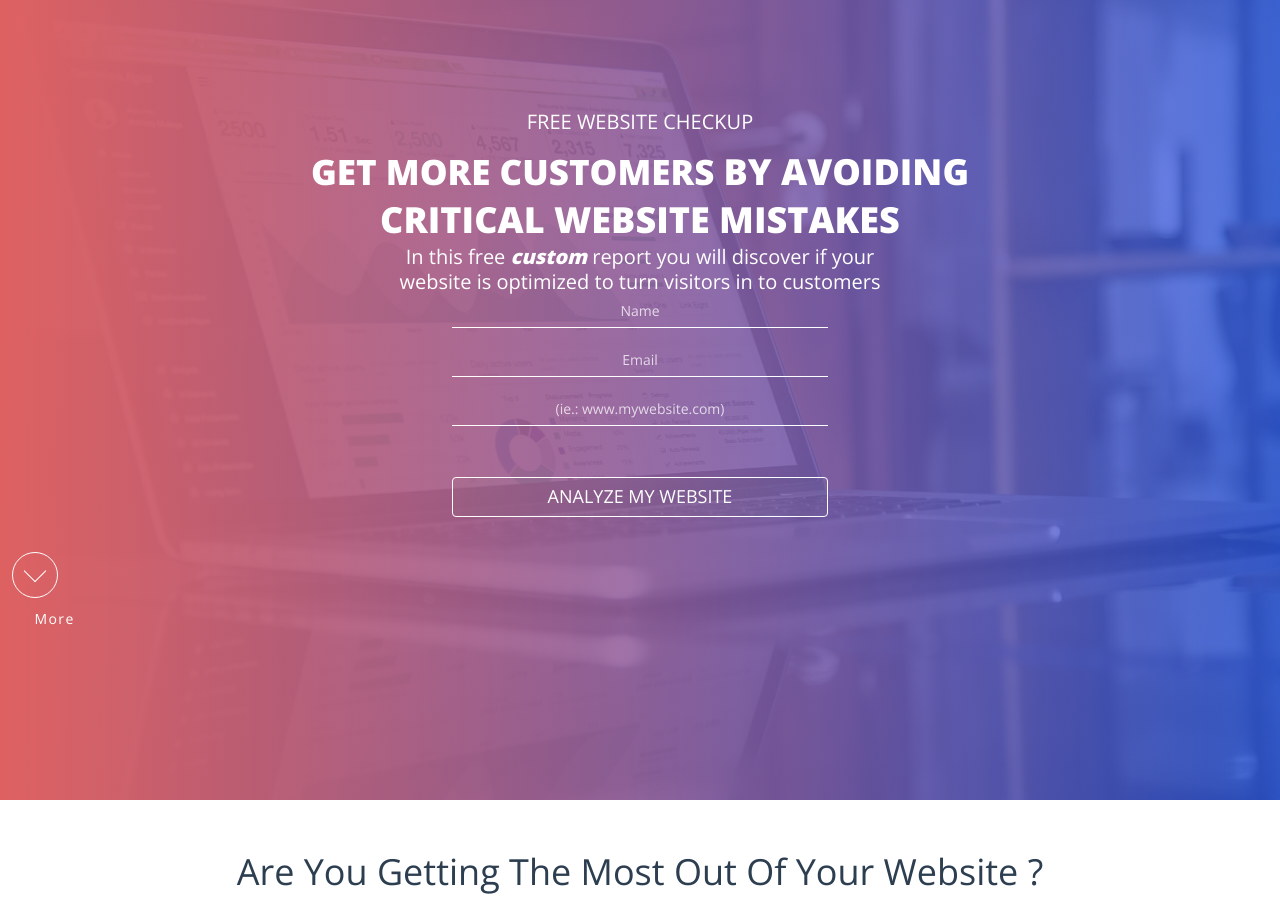
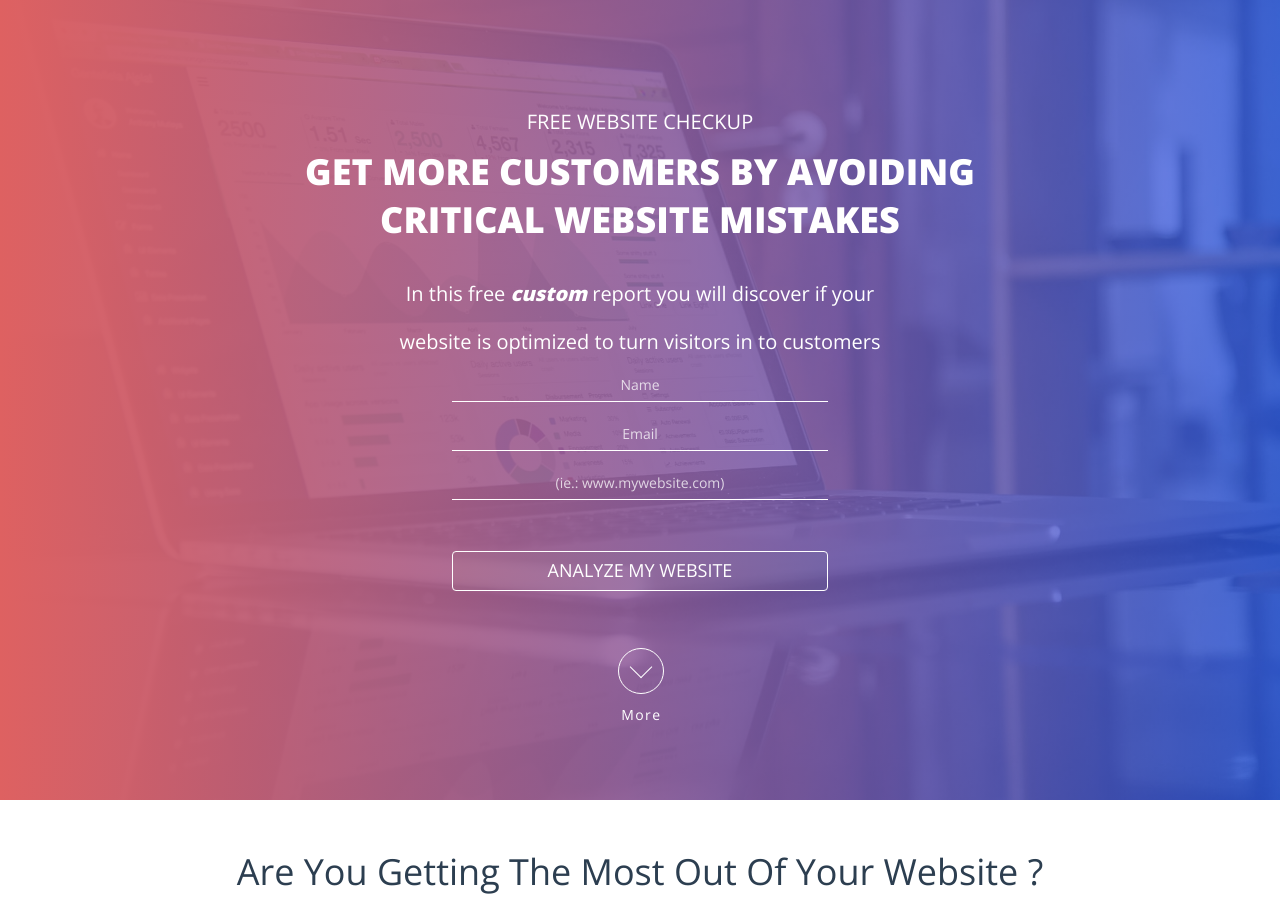
Before and after one commit to andreitobias/myapp, a Rails app: page / in a window 1280 px wide. Shown: the top 920 px of the page. Run offline with Rails 7, Linux system fonts and the light colour scheme; style sheets or scripts are compiled from the project's sources; some libraries are stand-ins or nearby versions.

Commit message:
Fixed mobile views

```diff
--- a/app/assets/stylesheets/custom.css.scss
+++ b/app/assets/stylesheets/custom.css.scss
@@ -486,12 +486,12 @@
         }
       .submission {
         	font-size: 14px !important;
-        	margin-top: 1.5em;
+        	margin-top: 1.3em;
         	font-size: 14px !important;
         }
         .demo a {
           position: relative;
-          bottom: -5em;
+          bottom: -4em;
           left: 50%;
           font-size: 14px;
         }
@@ -534,7 +534,7 @@
      }
      .demo a {
         left: 44%;
-        bottom: -7em;
+        bottom: -6em;
      }
    }
  /* Medium Devices, Desktops */
@@ -553,7 +553,7 @@
         }
 
         .jumbotron{
-          margin-top:7em;
+          margin-top:0;
         }
 
         .jumbotron h1 {
@@ -628,11 +628,9 @@
     }
 
     @media only screen and (min-width : 1000px) {
-      .jumbotron {
-          margin-top: 2em;
-        }
+
         .jumbotron h1{
-           font-size: 34px !important;
+           font-size: 36px !important;
         }
         .jumbotron h3 {
           line-height: 16px;
@@ -657,10 +655,11 @@
         }
         .demo a{
           position: absolute;
-          left: 0;
+          left: 48.5%;
+          bottom: -9em;
         }
         .demo p {
-          margin-left: 48.5%;
+          margin-left: 0;
         }
     }
     /* Large Devices, Wide Screens */
@@ -669,12 +668,12 @@
           margin-top:2em;
         }
         .jumbotron h1 {
-        	font-size:35px !important ;
+        	font-size:36px !important ;
         	line-height:35px;
         }
 
          .demo a{
-          bottom: -9em;
+          bottom: -12em;
         }
 
         .jumbotron h3{
@@ -739,11 +738,15 @@
      /* Large Devices, Wide Screens */
     @media only screen and (min-width : 1300px) {
         .jumbotron{
-          margin-top:22px;
+          margin-top: 8em;
         }
 
         .jumbotron h1 {
         	font-size: 37px !important ;
+        	line-height:48px;
+        }
+        .phone {
+        	font-size: 37px;
         	line-height:48px;
         }
         .jumbotron h2{
@@ -771,9 +774,13 @@
     /*Huge Devices*/
       @media only screen and (min-width : 1900px)   {
         .jumbotron h1 {
-          font-size: 4em !important;
-         line-height:56px;
+          font-size: 54px !important;
+         line-height: 56px;
+        }
 
+        .phone{
+          font-size: 54px;
+          line-height: 56px;
         }
         .jumbotron h2 {
           margin-top:37px !important;
--- a/app/views/contacts/_form.html.erb
+++ b/app/views/contacts/_form.html.erb
@@ -12,6 +12,8 @@
       <div class="form-group">
         <%= f.text_field :url, class: 'form-control', placeholder: '(ie.: www.mywebsite.com)' %>
     </div>
-    <%= f.submit :'Analyze my website', class: "btn btn-success submission" %>
+
+        <%= f.submit :'Analyze my website', class: "btn btn-success submission" %>
+
   </div>
   <% end %>
--- a/app/views/pages/_landing.html.erb
+++ b/app/views/pages/_landing.html.erb
@@ -13,7 +13,7 @@
                   <h1> Get More Customers <span class="phone">By Avoiding Critical Website Mistakes</span>  </h1>
               </div>
 
-              <div class="col-md-6 col-md-offset-3">
+              <div class="col-md-6 col-md-offset-3 subtitle">
               <h2 class ="screen">
               In this free <span class="italic">custom</span> report you will discover if your website is optimized to turn visitors in to customers </h2>
 
@@ -28,7 +28,10 @@
                 <div class="col-md-6 col-md-offset-3">
                 <btn class="btn btn-success submission">Send me my free report</btn>
                 </div>
-               <!-- More Button -->
+               -->
+
+               <!--More Button-->
+
             <section id="section02" class="demo">
             	<a href="#section03"><span></span><p>More<p></a>
             </section>
```
